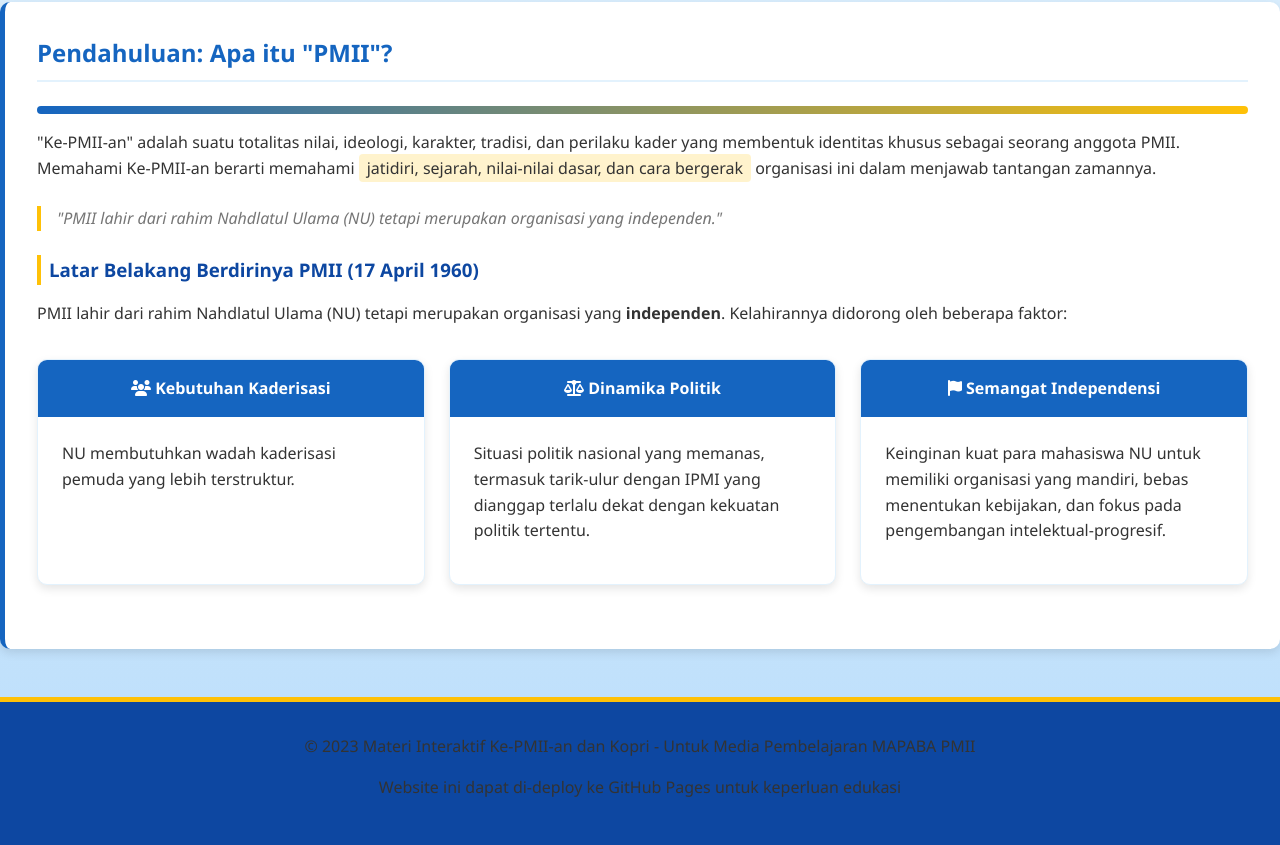
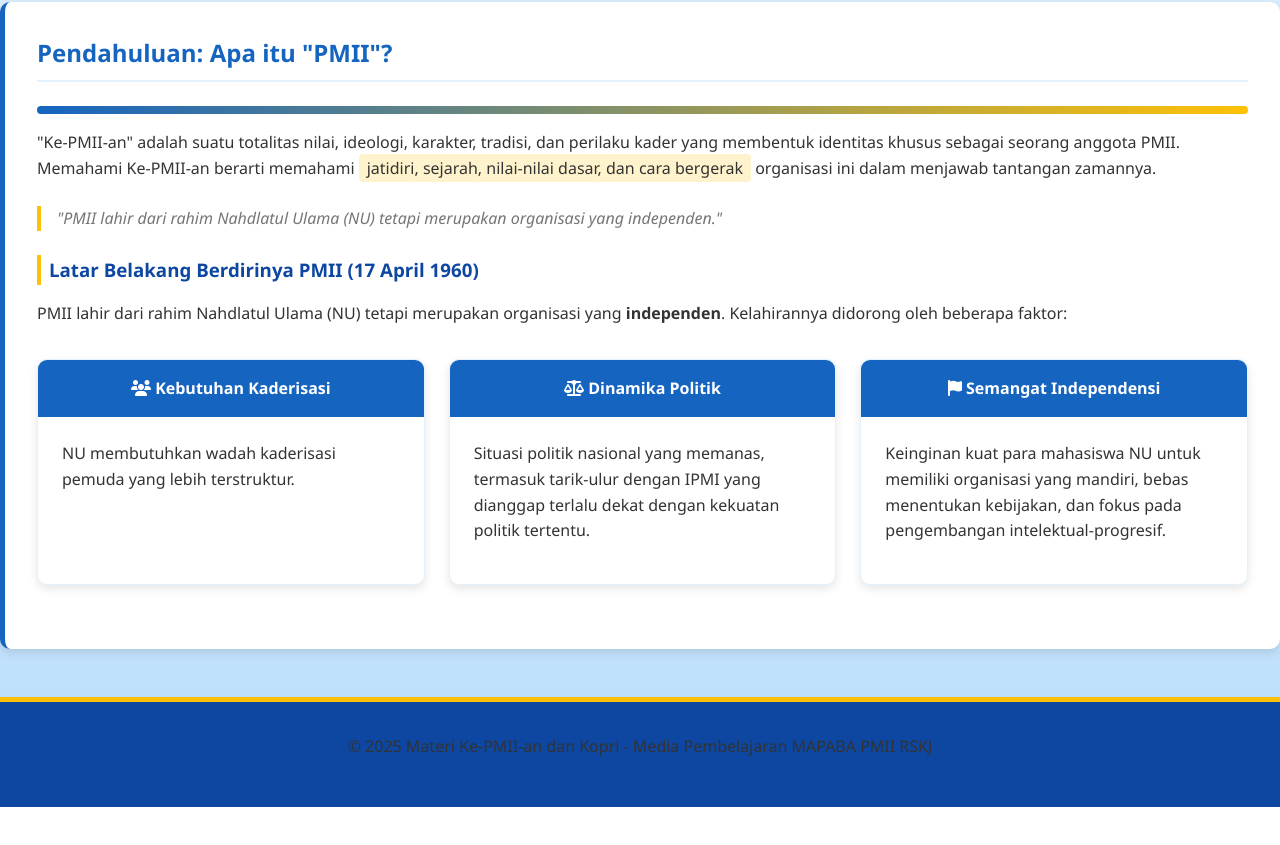
Before and after one commit to hyndrong/median-ajar-pmii-kopri, a plain HTML site: page index.html in a window 1280 px wide. Shown: the part 313-1158 px from the top of the page. After the commit the page ends 1120 px from the top, so only its background shows below. Drawn offline with Linux system fonts and the light colour scheme.

Commit message:
Update index.html

```diff
--- a/index.html
+++ b/index.html
@@ -1048,8 +1048,7 @@
 
     <footer>
         <div class="footer-content">
-            <p>© 2023 Materi Interaktif Ke-PMII-an dan Kopri - Untuk Media Pembelajaran MAPABA PMII</p>
-            <p>Website ini dapat di-deploy ke GitHub Pages untuk keperluan edukasi</p>
+            <p>© 2025 Materi Ke-PMII-an dan Kopri - Media Pembelajaran MAPABA PMII RSKJ</p>
         </div>
     </footer>
 
```
